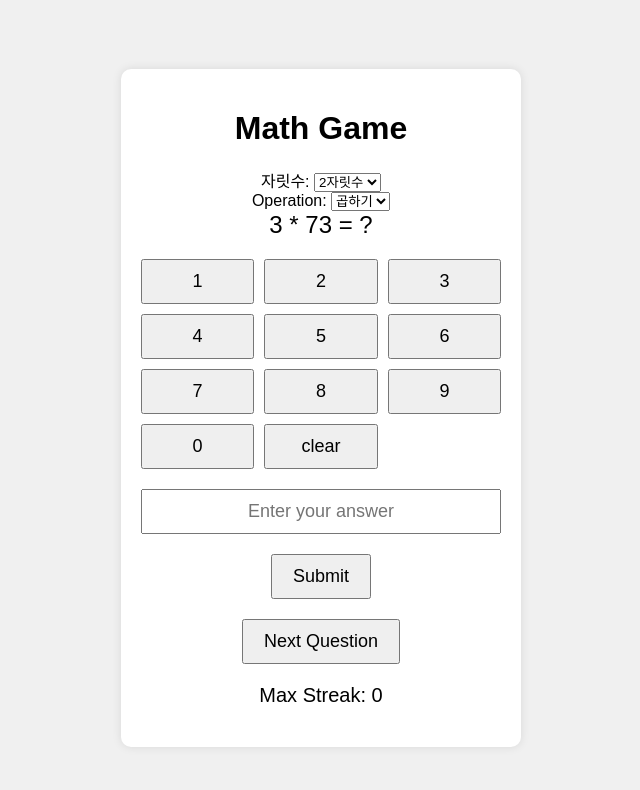
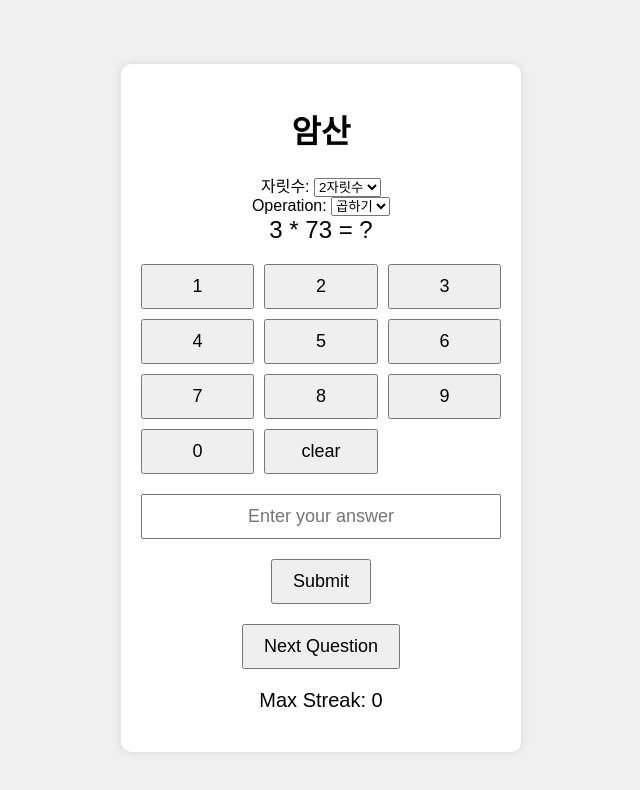
Before and after one commit to whoisrealminjueun/Multiplication-Game, a plain HTML site: page index.html in a window 1280 px wide. Shown: the whole page, without its empty margins (319-959 px from the left). Drawn offline with Linux system fonts and the light colour scheme.

Commit message:
Update index.html

```diff
--- a/index.html
+++ b/index.html
@@ -3,12 +3,12 @@
 <head>
     <meta charset="UTF-8">
     <meta name="viewport" content="width=device-width, initial-scale=1.0">
-    <title>Math Game</title>
+    <title>암산</title>
     <link rel="stylesheet" href="styles.css">
 </head>
 <body>
     <div class="game-container">
-        <h1>Math Game</h1>
+        <h1>암산</h1>
         <div>
             <label for="digits">자릿수:</label>
             <select id="digits" onchange="generateQuestion()">
```
